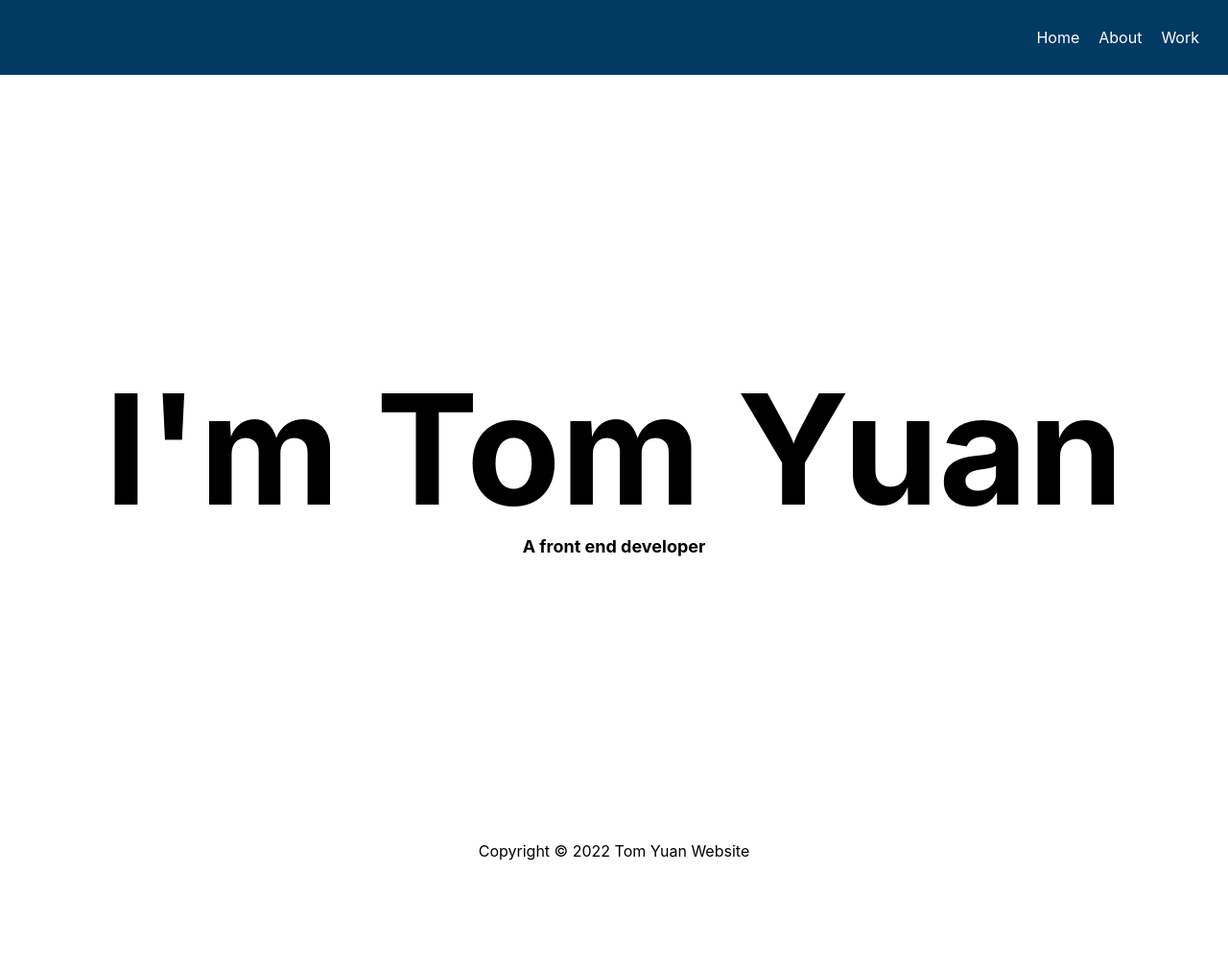
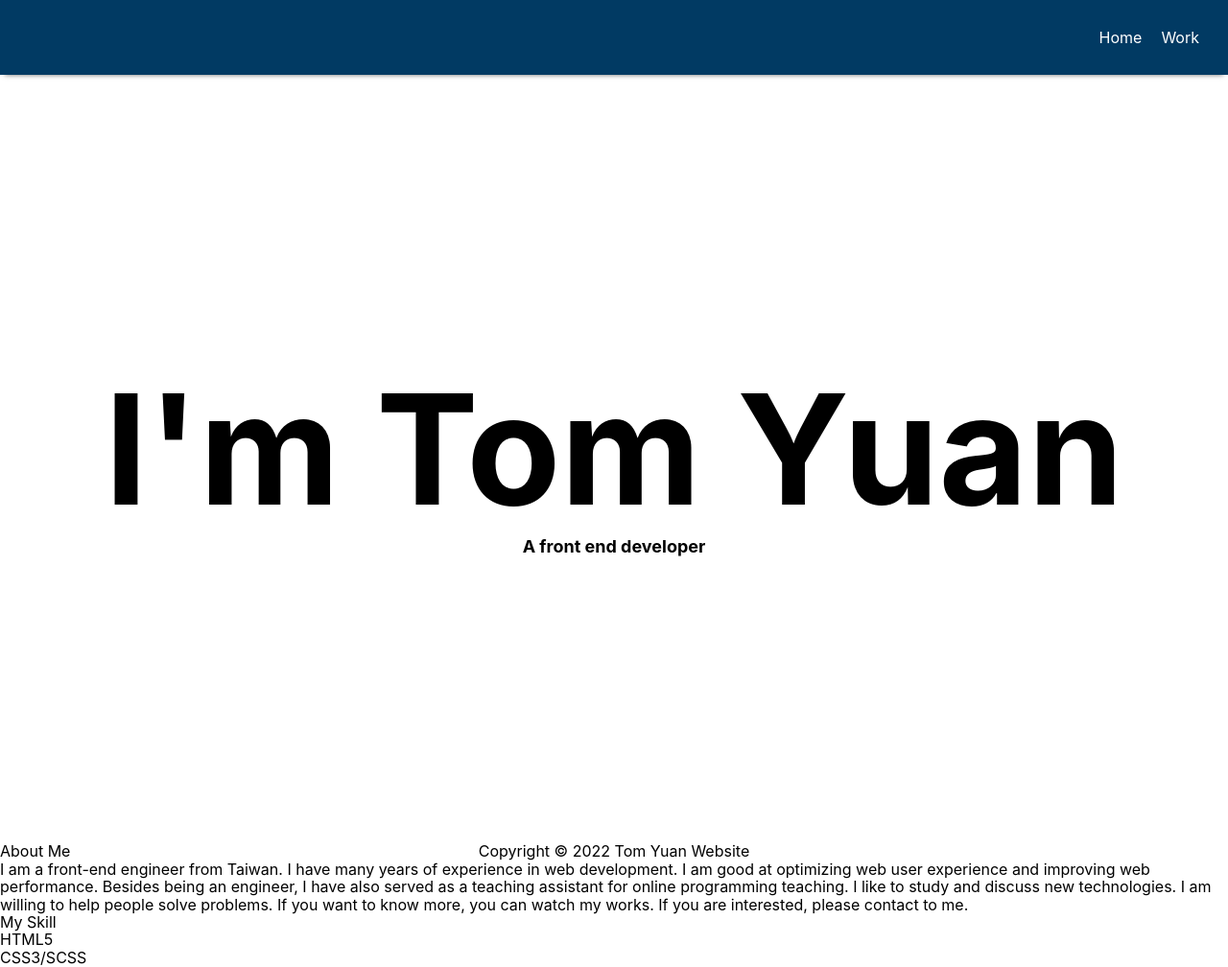
Before and after one commit to t1123425/my-portfolio, a React (Create React App) app: page / in a window 1280 px wide. Shown: the whole page at 96% size. Before the commit the page ends 897 px from the top, so only its background shows below. Built offline with nearby package versions, Linux system fonts and the light colour scheme; no server answers.

Commit message:
update worklist layout & add about content

```diff
--- a/src/App.tsx
+++ b/src/App.tsx
@@ -4,7 +4,6 @@ import { useDispatch } from 'react-redux'
 import { updateWorkData } from './features/workData/actions'
 import axios from './plugins/axios'
 import { Navbar } from './components/Navbar'
-import { About } from './pages/About'
 import Home from './pages/Home'
 import Work from './pages/Work'
 import { initFireBase, getImgUrl } from './plugins/firebase'
@@ -26,12 +25,7 @@ async function LoadWorkData() {
       }
       return workData
     })
-    // dataArray.forEach(async (e: WorkDataType) => {
-    //   const imgSrc = await getImgUrl(e.name)
-    //   e.imgSrc = imgSrc
-    // })
     return dataArray
-    // const workImg = await LoadStorageImg()
   } catch (error) {
     console.error(error)
   }
@@ -62,7 +56,6 @@ const App: React.FC = () => {
       <main className="container">
         <Switch>
           <Route path="/" component={Home} exact />
-          <Route path="/about" component={About} />
           <Route path="/work" component={Work} />
         </Switch>
       </main>
--- a/src/components/Navbar/index.tsx
+++ b/src/components/Navbar/index.tsx
@@ -10,10 +10,6 @@ const NavLinksArr: NavLinks[] = [
   {
     name: 'Home',
     path: '/',
-  },
-  {
-    name: 'About',
-    path: '/about',
   },
   {
     name: 'Work',
@@ -33,7 +29,7 @@ export const Navbar: React.FC = () => {
       >
         <span className="bar"></span>
       </MenuBar>
-      <NavWrap className="max-width-container">
+      <NavWrap className="maxWidthContainer">
         <ul className={'navLinksList ' + (menuOpen ? 'active' : '')}>
           {NavLinksArr.map((e, i) => (
             <li key={i}>
--- a/src/components/Navbar/style.tsx
+++ b/src/components/Navbar/style.tsx
@@ -8,10 +8,14 @@ interface MenuProps {
   size?: string
 }
 export const HeaderWrap = styled.header<HeaderProps>`
+  ---shadow: 0px 5px 5px -5px rgba(0, 0, 0, 0.59);
   padding: 20px;
   width: 100%;
   color: ${(props) => (props.color ? props.color : '#fff')};
   background-color: ${(props) => (props.bgColor ? props.bgColor : '#168AAD')};
+  box-shadow: var(---shadow);
+  -webkit-box-shadow: var(---shadow);
+  -moz-box-shadow: var(---shadow);
 `
 export const NavWrap = styled.nav`
   .navLinksList {
--- a/src/components/WorkList/index.tsx
+++ b/src/components/WorkList/index.tsx
@@ -1,30 +1,23 @@
 import React, { useEffect } from 'react'
 import { useSelector } from 'react-redux'
 import { getWorkDataArray } from '../../features/workData/selectors'
+import { WorkListWrap, WorkBlock } from './style'
 const WorkList: React.FC = () => {
   let DataState = useSelector(getWorkDataArray)
-  // setworkList([...workList, ...DataState.workDataArray])
-  //console.log('workdata', DataState)
   useEffect(() => {
-    console.log('worklist', DataState)
+    // console.log('worklist', DataState)
   }, [DataState])
   return (
-    <div className="workListContent">
-      <h1>work content</h1>
+    <WorkListWrap>
       {DataState.workDataArray.map((e: any, i: number) => {
-        console.log('e', e)
-        let workImg = null
-        if (e.imgSrc) {
-          workImg = <img src={e.imgSrc} alt={e.name} />
-        }
+        // console.log('e', e)
         return (
-          <div className="workBlock" key={i}>
-            <h2>{e.name}</h2>
-            {workImg}
-          </div>
+          <WorkBlock key={i} bgImg={e.imgSrc ? e.imgSrc : null}>
+            <h2 className="workTitle">{e.name}</h2>
+          </WorkBlock>
         )
       })}
-    </div>
+    </WorkListWrap>
   )
 }
 
--- /dev/null
+++ b/src/components/WorkList/style.tsx
@@ -0,0 +1,41 @@
+import styled from 'styled-components'
+
+interface WorkBlockProp {
+  bgImg?: string
+}
+
+export const WorkListWrap = styled.div`
+  display: flex;
+  flex-wrap: wrap;
+  justify-content: start;
+`
+
+export const WorkBlock = styled.div<WorkBlockProp>`
+  display: inline-block;
+  width: 32.5%;
+  min-height: 300px;
+  position: relative;
+  box-sizing: border-box;
+  margin: 5px;
+  cursor: pointer;
+  background-color: #ccc;
+  background-position: center;
+  background-repeat: no-repeat;
+  background-size: cover;
+  background-image: url(${(props) => (props ? props.bgImg : 'none')});
+  .workTitle {
+    display: flex;
+    align-items: center;
+    justify-content: center;
+    position: absolute;
+    width: 100%;
+    height: 100%;
+    top: 0;
+    left: 0;
+    color: #fff;
+    background-color: rgba(0, 0, 0, 0.5);
+  }
+  img {
+    width: 100%;
+  }
+`
--- a/src/pages/About.tsx
+++ b/src/pages/About.tsx
@@ -1,26 +1,41 @@
 import React from 'react'
-import { useHistory } from 'react-router-dom'
+// import { useHistory } from 'react-router-dom'
 
 export const About: React.FC = () => {
-  const history = useHistory()
+  // const history = useHistory()
 
   return (
-    <section className="max-width-container">
-      <h1>About</h1>
-      <p>
-        Lorem ipsum dolor sit amet consectetur adipisicing elit. Voluptas
-        possimus doloribus error cumque autem asperiores, ullam deserunt quidem
-        omnis doloremque itaque eius eaque sint facilis unde tenetur reiciendis
-        aliquam soluta?
-      </p>
-      <button
+    <article className="maxWidthContainer">
+      <section>
+        <h1>About Me</h1>
+        <p>
+          I am a front-end engineer from Taiwan. I have many years of experience
+          in web development. I am good at optimizing web user experience and
+          improving web performance. Besides being an engineer, I have also
+          served as a teaching assistant for online programming teaching. I like
+          to study and discuss new technologies. I am willing to help people
+          solve problems. If you want to know more, you can watch my works. If
+          you are interested, please contact to me.
+        </p>
+      </section>
+      <section>
+        <h1>My Skill</h1>
+        <div className="skillBlock">
+          <ul>
+            <li>HTML5</li>
+            <li>CSS3/SCSS</li>
+            <li></li>
+          </ul>
+        </div>
+      </section>
+      {/* <button
         type="button"
         className="btn"
         cy-data="go-back-button"
         onClick={() => history.push('/')}
       >
         Go back
-      </button>
-    </section>
+      </button> */}
+    </article>
   )
 }
--- a/src/pages/Home.tsx
+++ b/src/pages/Home.tsx
@@ -1,11 +1,15 @@
-import React from 'react'
+import React, { Fragment } from 'react'
+import { About } from './About'
 
 const Home: React.FC = () => {
   return (
-    <article className="max-width-container flexCenter column">
-      <h1>I'm Tom Yuan</h1>
-      <h2>A front end developer</h2>
-    </article>
+    <Fragment>
+      <section className="maxWidthContainer flexCenter column">
+        <h1>I'm Tom Yuan</h1>
+        <h2>A front end developer</h2>
+      </section>
+      <About />
+    </Fragment>
   )
 }
 export default Home
--- a/src/pages/Work.tsx
+++ b/src/pages/Work.tsx
@@ -2,8 +2,8 @@ import React, { memo } from 'react'
 import WorkList from '../components/WorkList'
 const Work: React.FC = () => {
   return (
-    <section className="max-width-container">
-      <h1>My Work</h1>
+    <section className="maxWidthContainer">
+      <h1 className="title bold text-center">My Work</h1>
       <WorkList />
     </section>
   )
--- a/src/style/main.scss
+++ b/src/style/main.scss
@@ -14,7 +14,15 @@ html,body,#root,.container{
 .text-center{
   text-align: center;
 }
-.max-width-container{
+.title{
+  width: 100%;
+  font-size: 3vw;
+  margin:20px auto;
+  &.bold{
+    font-weight: bolder;
+  }
+}
+.maxWidthContainer{
   max-width: 1440px;
   width:100%;
   margin:auto;
```
Also changed, not shown: src/assets/img/head.jpg (added).
